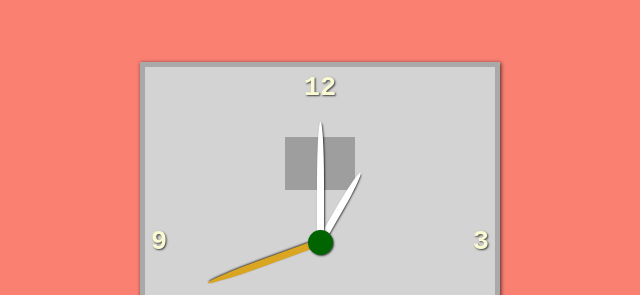
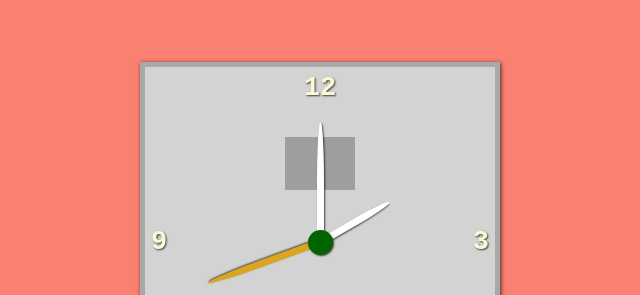
Before and after one commit to AddisBelayhu/ClockingTime, a plain HTML site: page index.html in a window 1280 px wide. Shown: the part 158-453 px from the top of the page, without its empty margins (320-960 px from the left). Drawn offline with Linux system fonts and the light colour scheme; grey boxes are pictures that could not be loaded.

Commit message:
Update style.css

```diff
--- a/style.css
+++ b/style.css
@@ -94,7 +94,7 @@ img{
 
 .arrows .hour{
     height: 80px;
-    transform: rotate(30deg);
+    transform: rotate(60deg);
 }
 
 .arrows .second{
```
